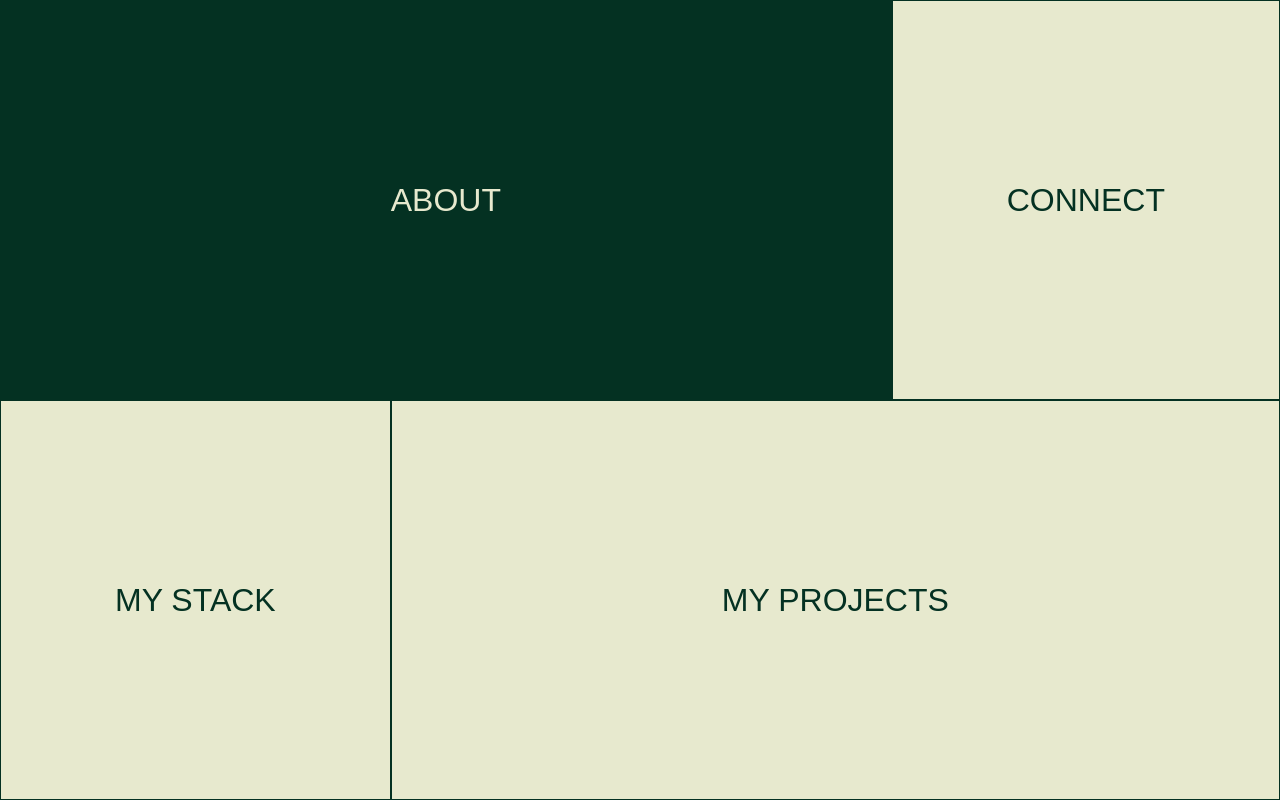
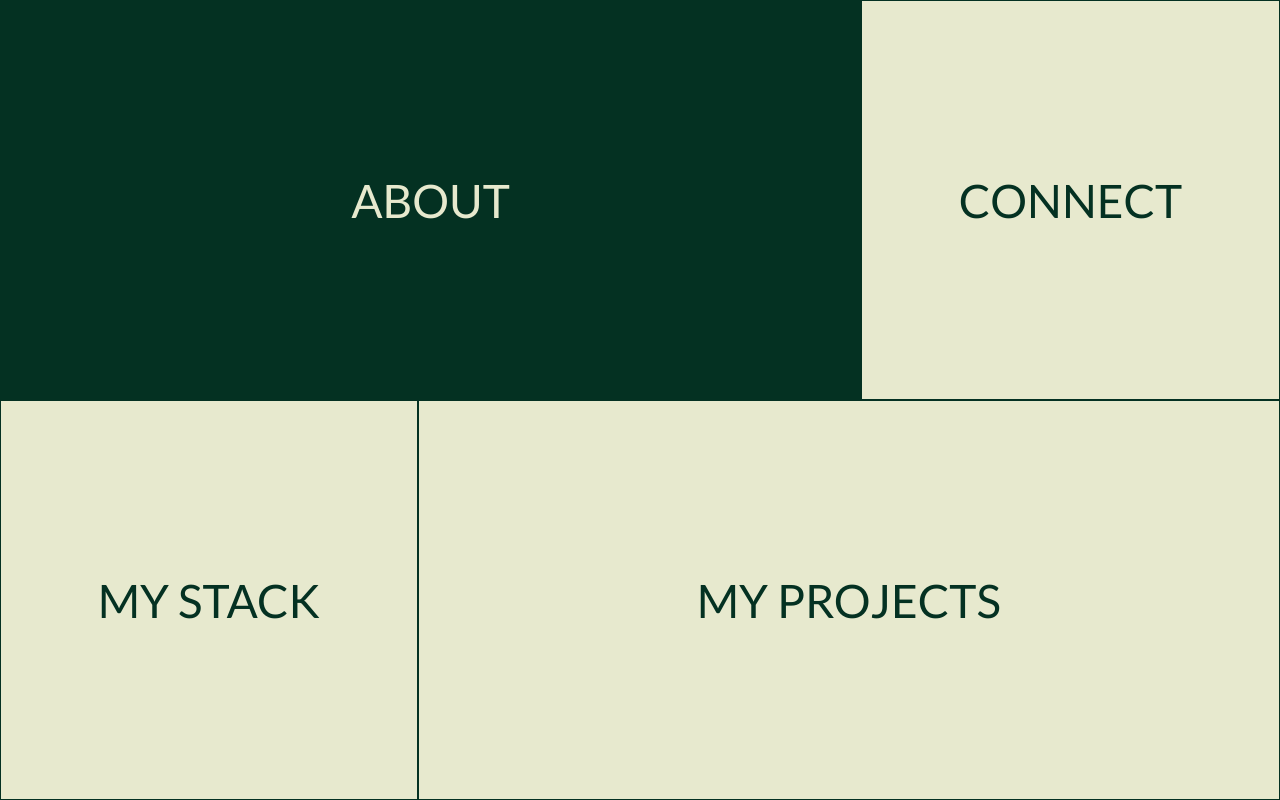
Before and after one commit to AlyonaGN/portfolio, a SvelteKit app: page / in a window 1280 px wide. Built offline with nearby package versions, Linux system fonts and the light colour scheme.

Commit message:
set up fonts and color vars

```diff
--- a/src/app.css
+++ b/src/app.css
@@ -1,20 +1,29 @@
 @import '@fontsource/fira-mono';
 
 :root {
-	--font-body: Arial, -apple-system, BlinkMacSystemFont, 'Segoe UI', Roboto, Oxygen, Ubuntu,
-		Cantarell, 'Open Sans', 'Helvetica Neue', sans-serif;
-	--font-mono: 'Fira Mono', monospace;
-	--color-bg-0: rgb(202, 216, 228);
-	--color-bg-1: hsl(209, 36%, 86%);
-	--color-bg-2: hsl(224, 44%, 95%);
-	--color-theme-1: #ff3e00;
-	--color-theme-2: #4075a6;
-	--color-text: rgba(0, 0, 0, 0.7);
-	--column-width: 42rem;
-	--column-margin-top: 4rem;
-	font-family: var(--font-body);
-	color: var(--color-text);
+	/* colors */
+	--black: #000501;
+	--white: #ffffff;
+	--beige: #e7e9ce;
+	--darkgreen: #043122;
+
+	/* font families */
+	--main: 'Lato', sans-serif;
+	--heading: 'Josefin Sans', sans-serif;
+	--mono: 'Fira mono', monospace;
+
+	/* type scale */
+	--base-size: 1.2rem;
+	--scale: 1.25;
+	--h1: calc(var(--h2) * var(--scale));
+	--h2: calc(var(--h3) * var(--scale));
+	--h3: calc(var(--h4) * var(--scale));
+	--h4: calc(var(--h5) * var(--scale));
+	--h5: calc(var(--h6) * var(--scale));
+	--h6: var(--base-size);
 }
+
+/* global styles for tags */
 
 html,
 body {
@@ -24,6 +33,36 @@ body {
 	display: flex;
 	justify-content: center;
 	align-items: center;
+	font-family: var(--main);
+	line-height: 1.5;
+	font-size: var(--base-size);
+}
+
+h1,
+h2,
+h3,
+h4,
+h5,
+h6 {
+	font-family: var(--heading);
+}
+h1 {
+	font-size: var(--h1);
+}
+h2 {
+	font-size: var(--h2);
+}
+h3 {
+	font-size: var(--h3);
+}
+h4 {
+	font-size: var(--h4);
+}
+h5 {
+	font-size: var(--h5);
+}
+h6 {
+	font-size: var(--h6);
 }
 
 input,
@@ -47,3 +86,27 @@ button:focus:not(:focus-visible) {
 	width: 1px;
 	white-space: nowrap;
 }
+
+img {
+	max-width: 100%;
+}
+
+figure {
+	margin: 0;
+	padding: 0;
+}
+
+/* custom re-usable classes */
+
+/* fonts */
+.mono {
+	font-family: var(--mono);
+}
+
+/* background colors */
+.beige {
+	background-color: var(--beige);
+}
+.darkgreen {
+	background-color: var(--darkgreen);
+}
--- a/src/app.html
+++ b/src/app.html
@@ -3,6 +3,12 @@
 	<head>
 		<meta charset="utf-8" />
 		<link rel="icon" href="%sveltekit.assets%/favicon.png" />
+		<link rel="preconnect" href="https://fonts.googleapis.com" />
+		<link rel="preconnect" href="https://fonts.gstatic.com" crossorigin />
+		<link
+			href="https://fonts.googleapis.com/css2?family=Fira+Mono:wght@400;500&family=Josefin+Sans:ital,wght@0,100..700;1,100..700&family=Lato:ital,wght@0,400;0,700;1,300&display=swap"
+			rel="stylesheet"
+		/>
 		<meta name="viewport" content="width=device-width, initial-scale=1" />
 		%sveltekit.head%
 	</head>
--- a/src/routes/+page.svelte
+++ b/src/routes/+page.svelte
@@ -33,11 +33,11 @@
 		display: flex;
 		justify-content: center;
 		align-items: center;
-		border: 0.5px solid rgb(4, 49, 34);
+		border: 0.5px solid var(--darkgreen);
 		font-size: 2em;
 		cursor: pointer;
-		background-color: rgb(231, 233, 206);
-		color: rgb(4, 49, 34);
+		background-color: var(--beige);
+		color: var(--darkgreen);
 		transition:
 			background-color 0.35s ease,
 			color 0.35s ease;
@@ -47,8 +47,8 @@
 	.connect:hover,
 	.projects:hover,
 	.stack:hover {
-		background-color: rgb(4, 49, 34);
-		color: rgb(231, 233, 206);
+		background-color: var(--darkgreen);
+		color: var(--beige);
 	}
 
 	.about {
```
